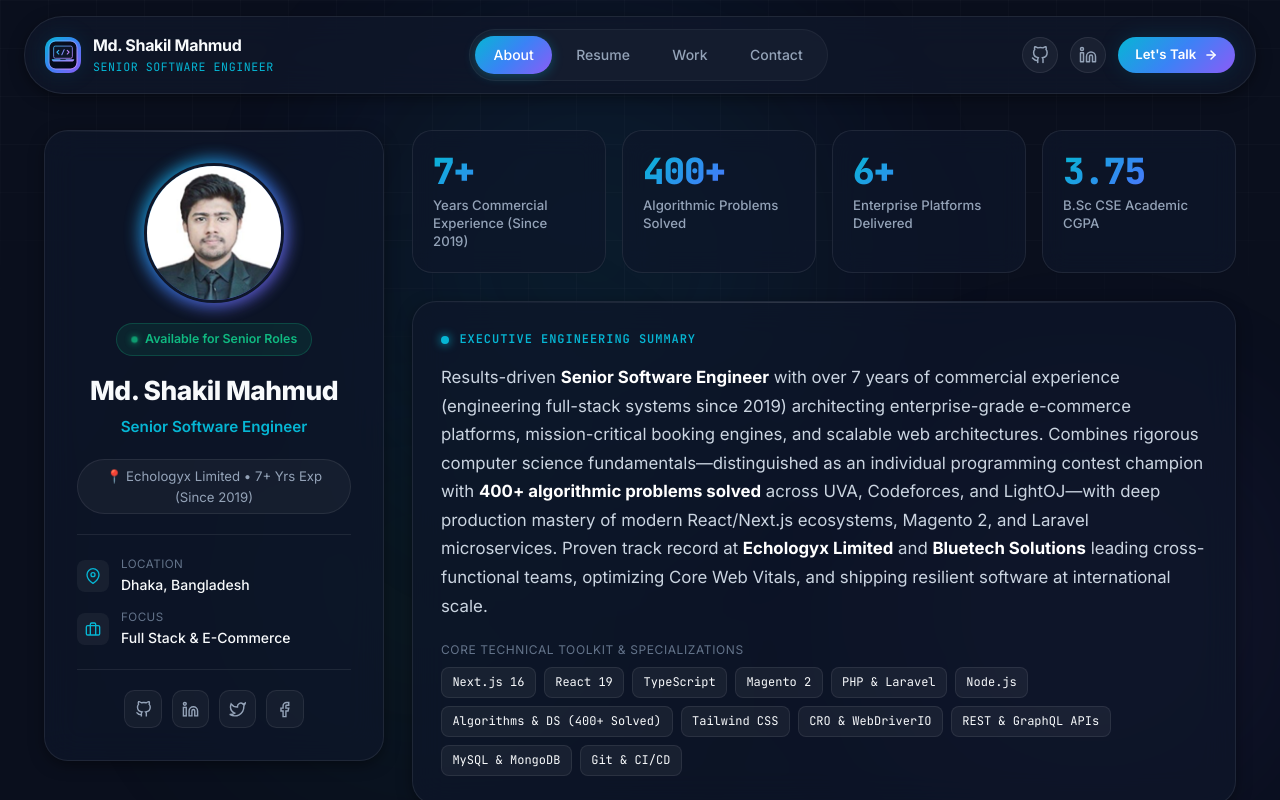
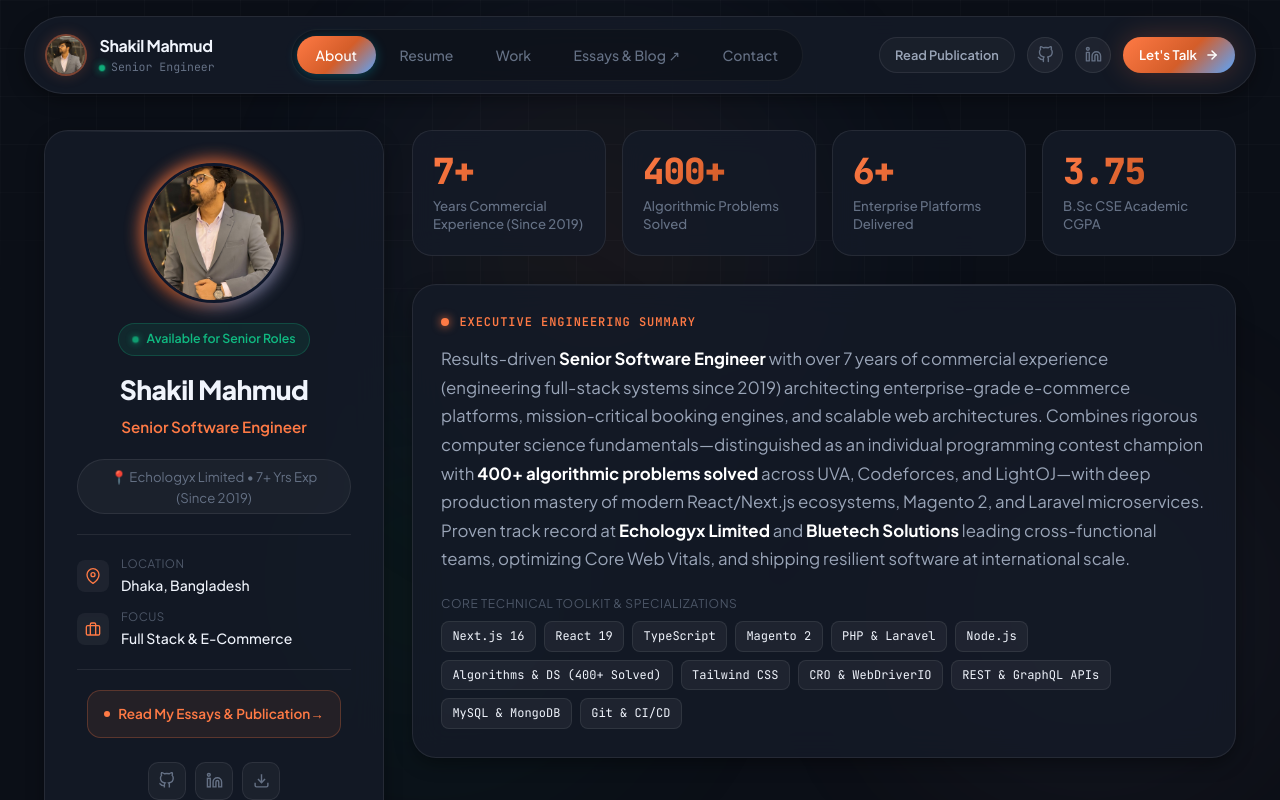
Before and after one commit to shakilmahmudshazal/resume, a Next.js app: page / in a window 1280 px wide. Shown: the top 800 px of the page. Built offline with nearby package versions, Linux system fonts and the light colour scheme.

Commit message:
feat: synchronize theme, typography and brand identity with blog publication

```diff
--- a/src/app/globals.css
+++ b/src/app/globals.css
@@ -1,41 +1,47 @@
 @import "tailwindcss";
 
 :root {
-  --font-sans: 'Inter', -apple-system, BlinkMacSystemFont, 'Segoe UI', Roboto, sans-serif;
-  --font-mono: 'JetBrains Mono', 'Fira Code', monospace;
+  --font-sans: var(--font-sans), "Plus Jakarta Sans", -apple-system, BlinkMacSystemFont, "Segoe UI", Roboto, sans-serif;
+  --font-serif: var(--font-serif), "Source Serif 4", Georgia, serif;
+  --font-mono: var(--font-mono), "JetBrains Mono", monospace;
 
-  /* Color Tokens - Dark Slate Engineering Theme */
-  --bg-primary: #0a0f1d;
-  --bg-secondary: #0f172a;
-  --bg-tertiary: #1e293b;
-  --bg-card: rgba(15, 23, 42, 0.72);
-  --bg-card-hover: rgba(30, 41, 59, 0.85);
+  /* Deep Obsidian Navy & Ember Glow — Synchronized with shakilmahmud.com */
+  --bg-primary: #0b0f17;
+  --bg-secondary: #121824;
+  --bg-tertiary: #161e2e;
+  --bg-card: rgba(20, 27, 39, 0.85);
+  --bg-card-hover: rgba(27, 36, 52, 0.95);
 
   --border-subtle: rgba(255, 255, 255, 0.08);
-  --border-medium: rgba(255, 255, 255, 0.14);
-  --border-focus: rgba(6, 182, 212, 0.5);
+  --border-medium: rgba(255, 255, 255, 0.16);
+  --border-focus: rgba(255, 122, 69, 0.45);
 
-  --text-primary: #f8fafc;
-  --text-secondary: #cbd5e1;
-  --text-muted: #94a3b8;
-  --text-dim: #64748b;
+  --text-primary: #f0f4fc;
+  --text-secondary: #9aa5b8;
+  --text-muted: #657185;
+  --text-dim: #4d5768;
 
-  --accent-cyan: #06b6d4;
-  --accent-blue: #3b82f6;
+  --accent-color: #ff7a45;
+  --accent-hover: #ff9166;
+  --accent-light: rgba(255, 122, 69, 0.12);
+  --accent-glow: rgba(255, 122, 69, 0.28);
+
+  --accent-cyan: #ff7a45; /* mapped to signature warm ember */
+  --accent-blue: #58a6ff;
   --accent-violet: #8b5cf6;
   --accent-indigo: #6366f1;
   --accent-emerald: #10b981;
   --accent-amber: #f59e0b;
 
-  --gradient-brand: linear-gradient(135deg, #06b6d4 0%, #3b82f6 50%, #8b5cf6 100%);
-  --gradient-emerald: linear-gradient(135deg, #10b981 0%, #06b6d4 100%);
-  --gradient-surface: linear-gradient(180deg, rgba(30, 41, 59, 0.5) 0%, rgba(15, 23, 42, 0.75) 100%);
+  --gradient-brand: linear-gradient(135deg, #ff7a45 0%, #d45d29 55%, #58a6ff 100%);
+  --gradient-emerald: linear-gradient(135deg, #ff7a45 0%, #ff9c73 100%);
+  --gradient-surface: linear-gradient(180deg, rgba(27, 36, 52, 0.5) 0%, rgba(20, 27, 39, 0.85) 100%);
 
-  --shadow-sm: 0 1px 2px 0 rgba(0, 0, 0, 0.4);
-  --shadow-md: 0 4px 16px -2px rgba(0, 0, 0, 0.5);
-  --shadow-lg: 0 12px 32px -4px rgba(0, 0, 0, 0.6);
-  --shadow-glow: 0 0 25px -5px rgba(6, 182, 212, 0.25);
-  --shadow-violet-glow: 0 0 25px -5px rgba(139, 92, 246, 0.25);
+  --shadow-sm: 0 1px 3px rgba(0, 0, 0, 0.3);
+  --shadow-md: 0 6px 20px -3px rgba(0, 0, 0, 0.45);
+  --shadow-lg: 0 20px 40px -6px rgba(0, 0, 0, 0.6);
+  --shadow-glow: 0 0 28px -2px var(--accent-glow);
+  --shadow-violet-glow: 0 0 28px -2px rgba(88, 166, 255, 0.22);
 }
 
 * {
@@ -76,7 +82,7 @@ body {
   left: 20%;
   width: 650px;
   height: 650px;
-  background: radial-gradient(circle, rgba(6, 182, 212, 0.12) 0%, rgba(59, 130, 246, 0.05) 50%, transparent 70%);
+  background: radial-gradient(circle, rgba(255, 122, 69, 0.09) 0%, rgba(88, 166, 255, 0.04) 50%, transparent 70%);
   filter: blur(80px);
   border-radius: 50%;
   animation: pulseSlow 12s ease-in-out infinite alternate;
@@ -88,7 +94,7 @@ body {
   right: -5%;
   width: 550px;
   height: 550px;
-  background: radial-gradient(circle, rgba(139, 92, 246, 0.1) 0%, rgba(99, 102, 241, 0.04) 50%, transparent 70%);
+  background: radial-gradient(circle, rgba(88, 166, 255, 0.08) 0%, rgba(255, 122, 69, 0.03) 50%, transparent 70%);
   filter: blur(80px);
   border-radius: 50%;
   animation: pulseSlow 15s ease-in-out infinite alternate-reverse;
@@ -153,7 +159,7 @@ body {
   align-items: center;
   justify-content: space-between;
   padding: 0.75rem 1.25rem;
-  background: rgba(15, 23, 42, 0.8);
+  background: rgba(20, 27, 39, 0.85);
   backdrop-filter: blur(16px);
   -webkit-backdrop-filter: blur(16px);
   border: 1px solid var(--border-subtle);
@@ -212,7 +218,7 @@ body {
   display: flex;
   align-items: center;
   gap: 0.35rem;
-  background: rgba(30, 41, 59, 0.4);
+  background: rgba(11, 15, 23, 0.55);
   padding: 0.35rem;
   border-radius: 9999px;
   border: 1px solid rgba(255, 255, 255, 0.05);
@@ -1176,3 +1182,76 @@ body {
     text-align: center;
   }
 }
+/* Editorial Publication Sync Styles */
+.brand-badge-editorial {
+  width: 2.65rem;
+  height: 2.65rem;
+  border-radius: 50%;
+  overflow: hidden;
+  border: 2px solid rgba(255, 122, 69, 0.45);
+  background: var(--bg-secondary);
+  box-shadow: 0 0 14px rgba(255, 122, 69, 0.2);
+  flex-shrink: 0;
+  transition: transform 0.2s ease, border-color 0.2s ease;
+}
+
+.brand-link:hover .brand-badge-editorial {
+  transform: scale(1.05);
+  border-color: var(--accent-color);
+}
+
+.brand-avatar-img {
+  width: 100%;
+  height: 100%;
+  object-fit: cover;
+  object-position: center top;
+}
+
+.brand-sub-badge {
+  display: flex;
+  align-items: center;
+  gap: 0.35rem;
+  font-size: 0.72rem;
+  color: var(--text-muted);
+  font-family: var(--font-mono);
+}
+
+.status-pulse-dot {
+  width: 6px;
+  height: 6px;
+  border-radius: 50%;
+  background: #10b981;
+  box-shadow: 0 0 8px #10b981;
+  animation: statusPulse 2s infinite ease-in-out;
+}
+
+@keyframes statusPulse {
+  0%, 100% { transform: scale(1); opacity: 1; }
+  50% { transform: scale(1.3); opacity: 0.6; }
+}
+
+.btn-outline-header {
+  display: inline-flex;
+  align-items: center;
+  padding: 0.42rem 0.95rem;
+  font-size: 0.8rem;
+  font-weight: 600;
+  color: var(--text-secondary);
+  border: 1px solid var(--border-subtle);
+  border-radius: 9999px;
+  text-decoration: none;
+  background: rgba(255, 255, 255, 0.03);
+  transition: all 0.2s ease;
+}
+
+.btn-outline-header:hover {
+  color: var(--accent-color);
+  border-color: rgba(255, 122, 69, 0.4);
+  background: rgba(255, 122, 69, 0.08);
+}
+
+.publication-cross-link:hover {
+  background: rgba(255, 122, 69, 0.15) !important;
+  border-color: var(--accent-color) !important;
+  transform: translateY(-1px);
+}
--- a/src/app/layout.js
+++ b/src/app/layout.js
@@ -1,10 +1,16 @@
-import { Inter, JetBrains_Mono } from "next/font/google";
+import { Plus_Jakarta_Sans, Source_Serif_4, JetBrains_Mono } from "next/font/google";
 import "./globals.css";
 import Navigation from "@/components/navigation";
 
-const inter = Inter({
+const plusJakartaSans = Plus_Jakarta_Sans({
   subsets: ["latin"],
   variable: "--font-sans",
+  display: "swap",
+});
+
+const sourceSerif = Source_Serif_4({
+  subsets: ["latin"],
+  variable: "--font-serif",
   display: "swap",
 });
 
@@ -15,7 +21,7 @@ const jetbrainsMono = JetBrains_Mono({
 });
 
 export const metadata = {
-  title: "Md. Shakil Mahmud | Senior Software Engineer",
+  title: "Md. Shakil Mahmud | Senior Software Engineer & Portfolio",
   description:
     "Portfolio and Engineering Resume of Md. Shakil Mahmud — Senior Software Engineer specializing in Next.js, React, and Enterprise E-Commerce platforms at Echologyx Limited.",
   keywords: [
@@ -29,7 +35,7 @@ export const metadata = {
     "Echologyx Limited",
     "Competitive Programming",
   ],
-  authors: [{ name: "Md. Shakil Mahmud" }],
+  authors: [{ name: "Md. Shakil Mahmud", url: "https://shakilmahmud.com" }],
   icons: {
     icon: [
       { url: "/icon.svg", type: "image/svg+xml" },
@@ -41,14 +47,14 @@ export const metadata = {
 
 export default function RootLayout({ children }) {
   return (
-    <html lang="en" className={`${inter.variable} ${jetbrainsMono.variable}`}>
+    <html lang="en" className={`${plusJakartaSans.variable} ${sourceSerif.variable} ${jetbrainsMono.variable}`}>
       <head>
         <link rel="icon" href="/icon.svg" type="image/svg+xml" />
         <link rel="alternate icon" href="/favicon.ico" sizes="any" />
         <link rel="apple-touch-icon" href="/apple-icon.png" />
       </head>
       <body>
-        {/* Ambient background glow & grid effects */}
+        {/* Ambient background glow matching blog editorial dark palette */}
         <div className="ambient-bg" aria-hidden="true">
           <div className="ambient-glow-1"></div>
           <div className="ambient-glow-2"></div>
@@ -66,18 +72,28 @@ export default function RootLayout({ children }) {
           <footer className="app-footer">
             <div className="footer-content">
               <div className="footer-brand">
-                <div style={{ fontWeight: 700, color: 'var(--text-primary)', fontSize: '0.95rem' }}>
-                  Md. Shakil Mahmud
+                <div style={{ fontWeight: 700, color: "var(--text-primary)", fontSize: "0.95rem", display: "flex", alignItems: "center", gap: "0.5rem" }}>
+                  <span>Md. Shakil Mahmud</span>
+                  <span style={{ fontSize: "0.75rem", padding: "0.15rem 0.5rem", borderRadius: "9999px", background: "var(--accent-light)", color: "var(--accent-color)", border: "1px solid rgba(255, 122, 69, 0.2)" }}>Senior Software Engineer</span>
                 </div>
                 <div className="footer-copyright">
-                  &copy; {new Date().getFullYear()} Md. Shakil Mahmud. Crafted for high performance and engineering excellence.
+                  &copy; {new Date().getFullYear()} Md. Shakil Mahmud. High performance, clean architecture & engineering excellence.
                 </div>
                 <div className="footer-stack">
-                  Built with Next.js 16 (Turbopack) &bull; React 19 &bull; Tailwind CSS
+                  Next.js 16 (Turbopack) &bull; React 19 &bull; Editorial Design System
                 </div>
               </div>
 
               <div className="footer-links">
+                <a
+                  href="https://shakilmahmud.com"
+                  target="_blank"
+                  rel="noopener noreferrer"
+                  className="footer-link"
+                  style={{ color: "var(--accent-color)", fontWeight: 600 }}
+                >
+                  Essays &amp; Publication &rarr;
+                </a>
                 <a
                   href="https://github.com/shakilmahmudshazal"
                   target="_blank"
@@ -98,7 +114,7 @@ export default function RootLayout({ children }) {
                   href="/contact"
                   className="footer-link"
                 >
-                  Contact Form &rarr;
+                  Contact Form
                 </a>
               </div>
             </div>
--- a/src/components/basicInfo.js
+++ b/src/components/basicInfo.js
@@ -1,4 +1,4 @@
-import React from 'react';
+import React from "react";
 
 export default function BasicInfo() {
   return (
@@ -7,8 +7,8 @@ export default function BasicInfo() {
       <div className="profile-avatar-wrap">
         <div className="profile-avatar-glow"></div>
         <img
-          src="/assets/pp.png"
-          alt="Md. Shakil Mahmud"
+          src="/assets/shakil-mahmud.jpg"
+          alt="Shakil Mahmud"
           className="profile-avatar-img"
         />
       </div>
@@ -19,17 +19,17 @@ export default function BasicInfo() {
         <span>Available for Senior Roles</span>
       </div>
 
-      <h1 className="profile-name">Md. Shakil Mahmud</h1>
+      <h1 className="profile-name">Shakil Mahmud</h1>
       <div className="profile-role">Senior Software Engineer</div>
 
       <div style={{
-        fontSize: '0.825rem',
-        color: 'var(--text-muted)',
-        background: 'rgba(255, 255, 255, 0.04)',
-        padding: '0.35rem 0.85rem',
-        borderRadius: '9999px',
-        border: '1px solid var(--border-subtle)',
-        marginBottom: '1.25rem'
+        fontSize: "0.825rem",
+        color: "var(--text-muted)",
+        background: "rgba(255, 255, 255, 0.04)",
+        padding: "0.35rem 0.85rem",
+        borderRadius: "9999px",
+        border: "1px solid var(--border-subtle)",
+        marginBottom: "1.25rem"
       }}>
         📍 Echologyx Limited &bull; 7+ Yrs Exp (Since 2019)
       </div>
@@ -67,6 +67,36 @@ export default function BasicInfo() {
         </div>
       </div>
 
+      {/* Cross-Link to Publication */}
+      <div style={{ marginBottom: "1.5rem" }}>
+        <a
+          href="https://shakilmahmud.com"
+          target="_blank"
+          rel="noopener noreferrer"
+          style={{
+            display: "flex",
+            alignItems: "center",
+            justifyContent: "space-between",
+            padding: "0.75rem 1rem",
+            borderRadius: "0.85rem",
+            background: "rgba(255, 122, 69, 0.08)",
+            border: "1px solid rgba(255, 122, 69, 0.25)",
+            color: "var(--accent-color)",
+            textDecoration: "none",
+            fontSize: "0.85rem",
+            fontWeight: 600,
+            transition: "all 0.2s ease"
+          }}
+          className="publication-cross-link"
+        >
+          <span style={{ display: "flex", alignItems: "center", gap: "0.5rem" }}>
+            <span style={{ width: "6px", height: "6px", borderRadius: "50%", background: "var(--accent-color)" }}></span>
+            <span>Read My Essays & Publication</span>
+          </span>
+          <span>&rarr;</span>
+        </a>
+      </div>
+
       {/* Social Links */}
       <div className="profile-socials" style={{ marginBottom: 0 }}>
         <a
@@ -96,26 +126,15 @@ export default function BasicInfo() {
         </a>
 
         <a
-          href="https://twitter.com"
-          target="_blank"
-          rel="noopener noreferrer"
+          href="https://cv.shakilmahmud.com/Shakil_Mahmud_CV.docx"
+          download
           className="profile-social-link"
-          title="Twitter"
+          title="Download CV Document"
         >
           <svg width="17" height="17" viewBox="0 0 24 24" fill="none" stroke="currentColor" strokeWidth="2">
-            <path d="M23 3a10.9 10.9 0 0 1-3.14 1.53 4.48 4.48 0 0 0-7.86 3v1A10.66 10.66 0 0 1 3 4s-4 9 5 13a11.64 11.64 0 0 1-7 2c9 5 20 0 20-11.5a4.5 4.5 0 0 0-.08-.83A7.72 7.72 0 0 0 23 3z"></path>
-          </svg>
-        </a>
-
-        <a
-          href="https://facebook.com"
-          target="_blank"
-          rel="noopener noreferrer"
-          className="profile-social-link"
-          title="Facebook"
-        >
-          <svg width="17" height="17" viewBox="0 0 24 24" fill="none" stroke="currentColor" strokeWidth="2">
-            <path d="M18 2h-3a5 5 0 0 0-5 5v3H7v4h3v8h4v-8h3l1-4h-4V7a1 1 0 0 1 1-1h3z"></path>
+            <path d="M21 15v4a2 2 0 0 1-2 2H5a2 2 0 0 1-2-2v-4"></path>
+            <polyline points="7 10 12 15 17 10"></polyline>
+            <line x1="12" y1="15" x2="12" y2="3"></line>
           </svg>
         </a>
       </div>
--- a/src/components/navigation.js
+++ b/src/components/navigation.js
@@ -1,35 +1,39 @@
 'use client';
 
-import React, { useState } from 'react';
-import Link from 'next/link';
-import { usePathname } from 'next/navigation';
+import React, { useState } from "react";
+import Link from "next/link";
+import { usePathname } from "next/navigation";
 
 export default function Navigation() {
   const pathname = usePathname();
   const [mobileMenuOpen, setMobileMenuOpen] = useState(false);
 
   const navItems = [
-    { label: 'About', href: '/' },
-    { label: 'Resume', href: '/resume' },
-    { label: 'Work', href: '/work' },
-    { label: 'Contact', href: '/contact' },
+    { label: "About", href: "/" },
+    { label: "Resume", href: "/resume" },
+    { label: "Work", href: "/work" },
+    { label: "Essays & Blog ↗", href: "https://shakilmahmud.com", external: true },
+    { label: "Contact", href: "/contact" },
   ];
 
   return (
     <header className="header-container">
       <nav className="navbar">
-        {/* Brand Logo */}
+        {/* Brand Identity - Matching Blog Theme */}
         <Link href="/" className="brand-link">
-          <div className="brand-badge" style={{ padding: '0.2rem', overflow: 'hidden' }}>
+          <div className="brand-badge-editorial">
             <img
-              src="/assets/site_logo.svg"
-              alt="Md. Shakil Mahmud Logo"
-              style={{ width: '100%', height: '100%', objectFit: 'contain', borderRadius: '0.45rem' }}
+              src="/assets/shakil-mahmud.jpg"
+              alt="Shakil Mahmud"
+              className="brand-avatar-img"
             />
           </div>
           <div className="brand-text">
-            <span className="brand-name">Md. Shakil Mahmud</span>
-            <span className="brand-title">Senior Software Engineer</span>
+            <span className="brand-name">Shakil Mahmud</span>
+            <span className="brand-sub-badge">
+              <span className="status-pulse-dot"></span>
+              <span>Senior Engineer</span>
+            </span>
           </div>
         </Link>
 
@@ -37,11 +41,25 @@ export default function Navigation() {
         <div className="nav-links">
           {navItems.map((item) => {
             const isActive = pathname === item.href;
+            if (item.external) {
+              return (
+                <a
+                  key={item.href}
+                  href={item.href}
+                  target="_blank"
+                  rel="noopener noreferrer"
+                  className="nav-item external-nav-item"
+                  title="Visit Shakil Mahmud Ideas & Publication"
+                >
+                  {item.label}
+                </a>
+              );
+            }
             return (
               <Link
                 key={item.href}
                 href={item.href}
-                className={`nav-item ${isActive ? 'active' : ''}`}
+                className={`nav-item ${isActive ? "active" : ""}`}
               >
                 {item.label}
               </Link>
@@ -52,13 +70,23 @@ export default function Navigation() {
         {/* Header Right Actions */}
         <div className="header-actions">
           <a
+            href="https://shakilmahmud.com"
+            target="_blank"
+            rel="noopener noreferrer"
+            className="btn-outline-header"
+            title="Read Essays"
+          >
+            <span>Read Publication</span>
+          </a>
+
+          <a
             href="https://github.com/shakilmahmudshazal"
             target="_blank"
             rel="noopener noreferrer"
             className="header-social"
             title="GitHub Profile"
           >
-            <svg width="18" height="18" viewBox="0 0 24 24" fill="none" stroke="currentColor" strokeWidth="2" strokeLinecap="round" strokeLinejoin="round">
+            <svg width="17" height="17" viewBox="0 0 24 24" fill="none" stroke="currentColor" strokeWidth="2" strokeLinecap="round" strokeLinejoin="round">
               <path d="M9 19c-5 1.5-5-2.5-7-3m14 6v-3.87a3.37 3.37 0 0 0-.94-2.61c3.14-.35 6.44-1.54 6.44-7A5.44 5.44 0 0 0 20 4.77 5.07 5.07 0 0 0 19.91 1S18.73.65 16 2.48a13.38 13.38 0 0 0-7 0C6.27.65 5.09 1 5.09 1A5.07 5.07 0 0 0 5 4.77a5.44 5.44 0 0 0-1.5 3.78c0 5.42 3.3 6.61 6.44 7A3.37 3.37 0 0 0 9 18.13V22"></path>
             </svg>
           </a>
@@ -70,35 +98,31 @@ export default function Navigation() {
             className="header-social"
             title="LinkedIn Profile"
           >
-            <svg width="18" height="18" viewBox="0 0 24 24" fill="none" stroke="currentColor" strokeWidth="2" strokeLinecap="round" strokeLinejoin="round">
+            <svg width="17" height="17" viewBox="0 0 24 24" fill="none" stroke="currentColor" strokeWidth="2" strokeLinecap="round" strokeLinejoin="round">
               <path d="M16 8a6 6 0 0 1 6 6v7h-4v-7a2 2 0 0 0-2-2 2 2 0 0 0-2 2v7h-4v-7a6 6 0 0 1 6-6z"></path>
               <rect x="2" y="9" width="4" height="12"></rect>
               <circle cx="4" cy="4" r="2"></circle>
             </svg>
           </a>
 
-          <a
-            href="#contact"
-            onClick={(e) => {
-              e.preventDefault();
-              window.location.href = '/contact';
-            }}
+          <Link
+            href="/contact"
             className="btn-primary"
-            style={{ padding: '0.45rem 1.05rem', fontSize: '0.825rem' }}
+            style={{ padding: "0.45rem 1rem", fontSize: "0.825rem" }}
           >
             <span>Let's Talk</span>
             <svg width="14" height="14" viewBox="0 0 24 24" fill="none" stroke="currentColor" strokeWidth="2.5" strokeLinecap="round" strokeLinejoin="round">
               <line x1="5" y1="12" x2="19" y2="12"></line>
               <polyline points="12 5 19 12 12 19"></polyline>
             </svg>
-          </a>
+          </Link>
 
           {/* Mobile Menu Button */}
           <button
             type="button"
             onClick={() => setMobileMenuOpen(!mobileMenuOpen)}
             className="header-social"
-            style={{ display: 'none' }}
+            style={{ display: "none" }}
             id="mobile-menu-toggle"
             aria-label="Toggle Navigation Menu"
           >
@@ -122,31 +146,51 @@ export default function Navigation() {
       {mobileMenuOpen && (
         <div
           style={{
-            marginTop: '0.75rem',
-            padding: '1rem',
-            background: 'rgba(15, 23, 42, 0.95)',
-            backdropFilter: 'blur(20px)',
-            borderRadius: '1.25rem',
-            border: '1px solid var(--border-subtle)',
-            display: 'flex',
-            flexDirection: 'column',
-            gap: '0.5rem',
+            marginTop: "0.75rem",
+            padding: "1rem",
+            background: "rgba(20, 27, 39, 0.96)",
+            backdropFilter: "blur(20px)",
+            borderRadius: "1.25rem",
+            border: "1px solid var(--border-subtle)",
+            display: "flex",
+            flexDirection: "column",
+            gap: "0.5rem",
           }}
         >
           {navItems.map((item) => {
             const isActive = pathname === item.href;
+            if (item.external) {
+              return (
+                <a
+                  key={item.href}
+                  href={item.href}
+                  target="_blank"
+                  rel="noopener noreferrer"
+                  onClick={() => setMobileMenuOpen(false)}
+                  style={{
+                    padding: "0.75rem 1rem",
+                    borderRadius: "0.75rem",
+                    color: "var(--accent-color)",
+                    fontWeight: 600,
+                    textDecoration: "none",
+                  }}
+                >
+                  {item.label}
+                </a>
+              );
+            }
             return (
               <Link
                 key={item.href}
                 href={item.href}
                 onClick={() => setMobileMenuOpen(false)}
                 style={{
-                  padding: '0.75rem 1rem',
-                  borderRadius: '0.75rem',
-                  color: isActive ? '#fff' : 'var(--text-secondary)',
-                  background: isActive ? 'var(--gradient-brand)' : 'transparent',
+                  padding: "0.75rem 1rem",
+                  borderRadius: "0.75rem",
+                  color: isActive ? "#fff" : "var(--text-secondary)",
+                  background: isActive ? "var(--accent-color)" : "transparent",
                   fontWeight: 600,
-                  textDecoration: 'none',
+                  textDecoration: "none",
                 }}
               >
                 {item.label}
```
Also changed, not shown: 26 other files (tests, documents, lock files or other folders).
